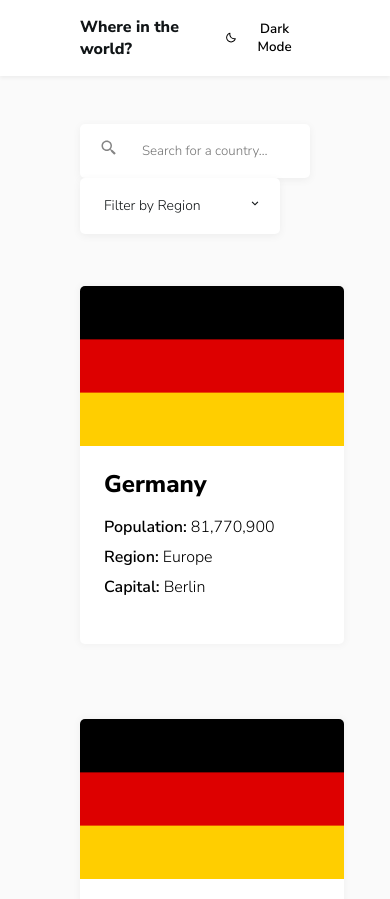
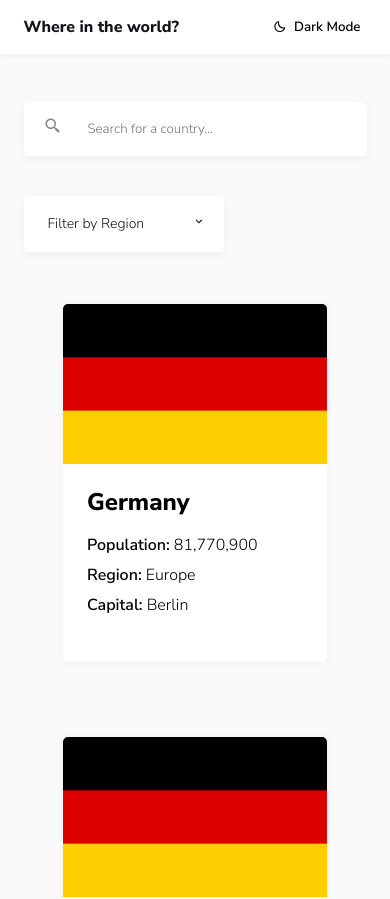
Before and after one commit to hadysane/rest-countries-api, a React (Create React App) app: page / in a window 390 px wide. Shown: the top 899 px of the page. Built offline with nearby package versions, Linux system fonts and the light colour scheme.

Commit message:
adjust responsiveness

```diff
--- a/src/css/app.css
+++ b/src/css/app.css
@@ -45,9 +45,9 @@ body.dark-mode .dropdown-list {
 }
 
 .container {
-  max-width: 1440px;
-  margin-left: 80px;
-  margin-right: 80px;
+  max-width: 1280px;
+  margin-left: auto;
+  margin-right: auto;
 }
 
 .d-flex {
@@ -78,11 +78,26 @@ body.dark-mode .dropdown-list {
   gap: 75px;
 }
 
-@media (max-width: 376px) {
+@media (min-width: 200px) and (max-width: 420px) {
   .container {
-    max-width: 376px;
-    margin-left: 16px;
-    margin-right: 16px;
+    max-width: 343px;
+    margin-left: auto;
+    margin-right: auto;
+  }
+}
+@media (min-width: 420px) and (max-width: 600px) {
+  .container {
+    max-width: 500px;
+  }
+}
+@media (min-width: 600px) and (max-width: 920px) {
+  .container {
+    max-width: 650px;
+  }
+}
+@media (min-width: 920px) and (max-width: 1200px) {
+  .container {
+    max-width: 950px;
   }
 }
 .list-country {
@@ -144,7 +159,25 @@ h1, h2, h3, h4, h5, h6, p {
   outline: none;
 }
 
-@media (max-width: 376px) {
+@media (min-width: 200px) and (max-width: 420px) {
+  .search {
+    width: 343px;
+    margin-bottom: 40px;
+  }
+  .search input[type=text] {
+    padding-left: 26px;
+  }
+}
+@media (min-width: 600px) and (max-width: 920px) {
+  .search {
+    width: 343px;
+    margin-bottom: 40px;
+  }
+  .search input[type=text] {
+    padding-left: 26px;
+  }
+}
+@media (min-width: 420px) and (max-width: 600px) {
   .search {
     width: 343px;
     margin-bottom: 40px;
@@ -206,4 +239,20 @@ h1, h2, h3, h4, h5, h6, p {
   margin-bottom: 0;
 }
 
+@media (min-width: 200px) and (max-width: 420px) {
+  .cards {
+    justify-content: center;
+  }
+}
+@media (min-width: 600px) and (max-width: 920px) {
+  .cards {
+    justify-content: space-between;
+  }
+}
+@media (min-width: 420px) and (max-width: 600px) {
+  .cards {
+    justify-content: center;
+  }
+}
+
 /*# sourceMappingURL=app.css.map */
--- a/src/scss/_index.scss
+++ b/src/scss/_index.scss
@@ -41,7 +41,6 @@ body.dark-mode {
       color: $text-dark-mode !important;
     }
   }
-
   .dropdown{
     background: $element-dark-mode !important;
     color: $text-dark-mode !important;
--- a/src/scss/_layout.scss
+++ b/src/scss/_layout.scss
@@ -1,7 +1,10 @@
 .container {
   max-width: $desktop;
-  margin-left: 80px;
-  margin-right: 80px;
+  // margin-left: 80px;
+  // margin-right: 80px;
+
+   margin-left: auto;
+  margin-right: auto;
 }
 
 .d-flex {
@@ -31,13 +34,33 @@
 .gap {
   gap: 75px;
 }
+
 @include screens(mobile) {
   .container {
     max-width: $mobile;
-    margin-left: 16px;
-    margin-right: 16px;
+    margin-left: auto;
+    margin-right: auto;
   }
 }
+
+@include screens(tablet-portrait) {
+  .container {
+    max-width: 500px;
+  }
+}
+
+@include screens(tablet-landscape) {
+  .container {
+    max-width: 650px;
+  }
+}
+
+@include screens(desktop-down){
+  .container {
+    max-width: 950px;
+  }
+}
+
 .list-country {
   margin-top: 48px;
 }
--- a/src/scss/_variables.scss
+++ b/src/scss/_variables.scss
@@ -13,8 +13,9 @@ $white: hsl(0, 0%, 100%); // (Dark Mode Text & Light Mode Elements)
 
 // Layout
 
-$mobile: 376px;
-$desktop: 1440px;
+$mobile: 343px;
+$desktop: 1280px;
+$tablet: 700px;
 
 //theme dark
 
--- a/src/views/Home.tsx
+++ b/src/views/Home.tsx
@@ -17,7 +17,7 @@ const Home = () => {
                     <Dropdown/>
                 </div>
 
-                <div className="d-flex justify-content-between list-country flex-wrap gap">
+                <div className="cards d-flex justify-content-between list-country flex-wrap gap">
                     <CardCountry />
                     <CardCountry />
                     <CardCountry />
```
Also changed, not shown: src/scss/_forms.scss (+22 -0 lines), src/scss/_media-queries.scss (+11 -5 lines), src/scss/components/_card.scss (+20 -0 lines), 1 other file (tests, documents, lock files or other folders).
